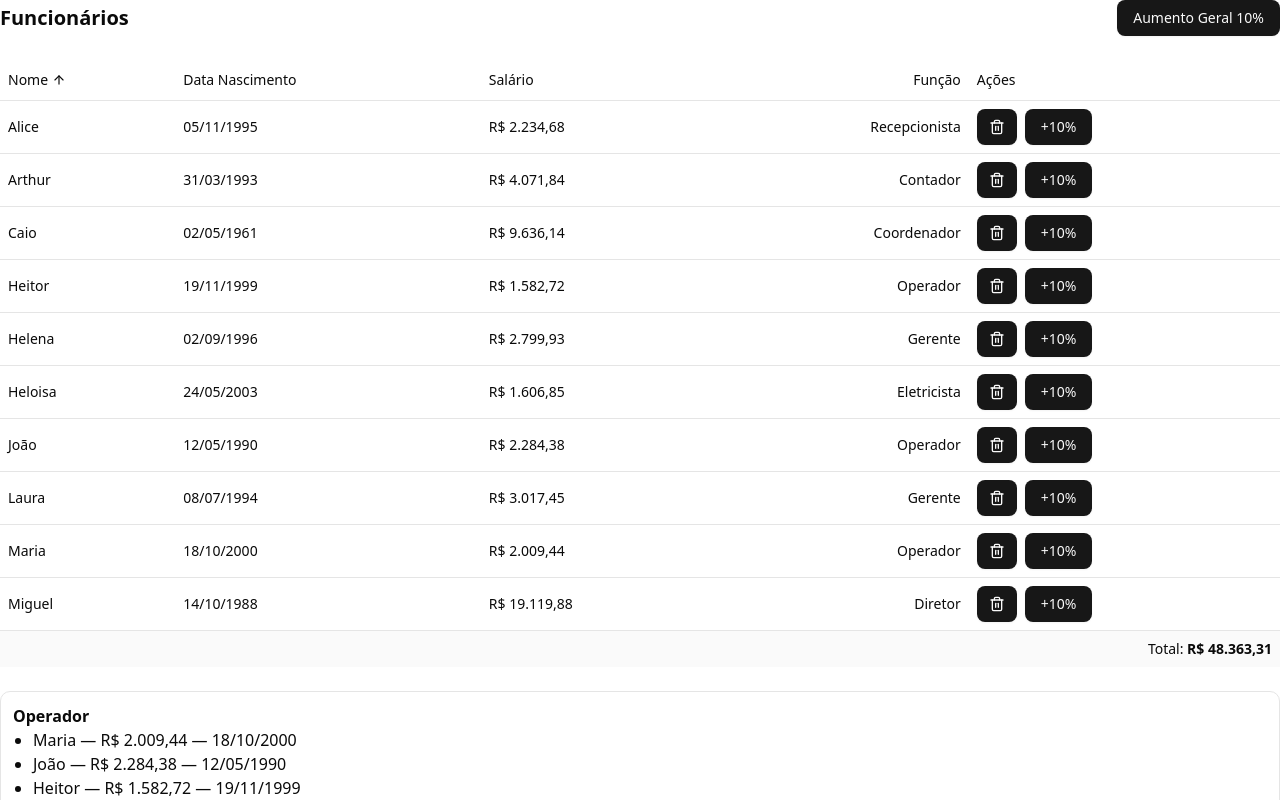
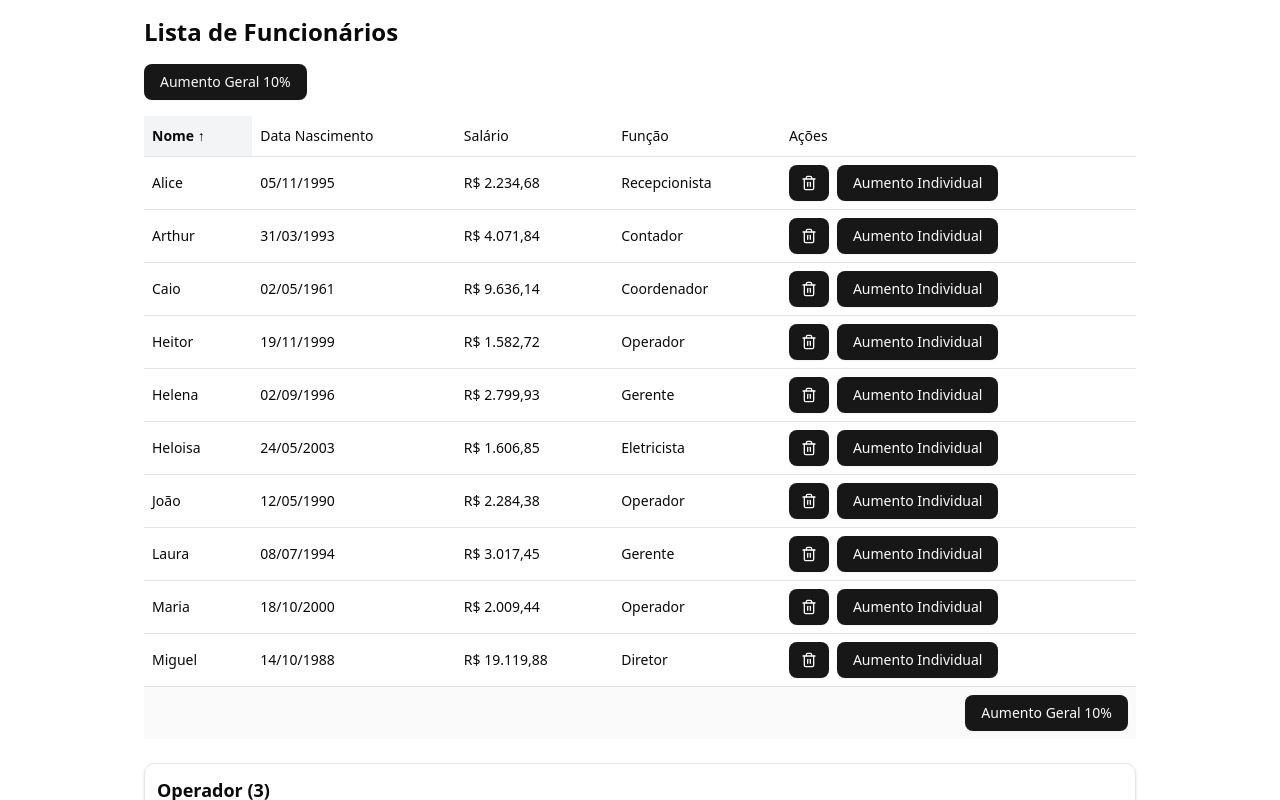
Before and after one commit to TalysonCruz/my-teste, a Next.js app: page / in a window 1280 px wide. Shown: the top 800 px of the page. Built offline with nearby package versions, Linux system fonts and the light colour scheme.

Commit message:
Update page.tsx

```diff
--- a/src/app/page.tsx
+++ b/src/app/page.tsx
@@ -1,6 +1,5 @@
 "use client";
-import React, { useMemo, useState } from "react";
-
+import { useMemo, useState } from "react";
 import { Button } from "@/components/ui/button";
 import {
   Table,
@@ -11,12 +10,12 @@ import {
   TableCell,
   TableFooter,
 } from "@/components/ui/table";
-import { Trash2, ArrowUp, ArrowDown } from "lucide-react";
+import { Trash2 } from "lucide-react";
 
 type Funcionario = {
   id: number;
   nome: string;
-  nascimento: string; // formato "YYYY-MM-DD"
+  nascimento: string;
   salario: number;
   funcao: string;
 };
@@ -94,10 +93,8 @@ const listFuncionarios: Funcionario[] = [
   },
 ];
 
-export default function TabelaFuncionarios() {
-  const [funcionarios, setFuncionarios] =
-    useState<Funcionario[]>(listFuncionarios);
-
+export default function Home() {
+  const [funcionarios, setFuncionarios] = useState(listFuncionarios);
   const [ordenarPor, setOrdenarPor] = useState<
     "nome" | "nascimento" | "salario" | "funcao"
   >("nome");
@@ -105,64 +102,45 @@ export default function TabelaFuncionarios() {
 
   const toggleOrdenacao = (coluna: typeof ordenarPor) => {
     if (ordenarPor === coluna) {
-      setOrdenacao((p) => (p === "asc" ? "desc" : "asc"));
+      setOrdenacao((prev) => (prev === "asc" ? "desc" : "asc"));
     } else {
       setOrdenarPor(coluna);
       setOrdenacao("asc");
     }
   };
 
-  const parseISOToDate = (iso: string) => {
-    const [y, m, d] = iso.split("-").map(Number);
-    return new Date(y, (m || 1) - 1, d || 1);
-  };
-
-  const formatarData = (iso: string) => {
-    const d = parseISOToDate(iso);
-    return d.toLocaleDateString("pt-BR");
-  };
-
-  const formatarDinheiro = (v: number) =>
-    new Intl.NumberFormat("pt-BR", {
-      style: "currency",
-      currency: "BRL",
-    }).format(v);
-
   const funcionariosOrdenados = useMemo(() => {
     return [...funcionarios].sort((a, b) => {
       let compare = 0;
-
-      if (ordenarPor === "nome") {
-        compare = a.nome.localeCompare(b.nome);
-      } else if (ordenarPor === "funcao") {
+      if (ordenarPor === "nome") compare = a.nome.localeCompare(b.nome);
+      else if (ordenarPor === "funcao")
         compare = a.funcao.localeCompare(b.funcao);
-      } else if (ordenarPor === "nascimento") {
+      else if (ordenarPor === "nascimento")
         compare =
-          parseISOToDate(a.nascimento).getTime() -
-          parseISOToDate(b.nascimento).getTime();
-      } else if (ordenarPor === "salario") {
-        compare = a.salario - b.salario;
-      }
-
+          new Date(a.nascimento).getTime() - new Date(b.nascimento).getTime();
+      else if (ordenarPor === "salario") compare = a.salario - b.salario;
       return ordenacao === "asc" ? compare : -compare;
     });
   }, [funcionarios, ordenarPor, ordenacao]);
 
+  const formatarDinheiro = (valor: number) =>
+    new Intl.NumberFormat("pt-BR", {
+      style: "currency",
+      currency: "BRL",
+    }).format(valor);
+
+  const formatarData = (dataStr: string) =>
+    new Date(dataStr).toLocaleDateString("pt-BR");
+
   const removerUsuario = (id: number) =>
     setFuncionarios((prev) => prev.filter((f) => f.id !== id));
-
   const aumentarSalario = () =>
     setFuncionarios((prev) =>
-      prev.map((f) => ({ ...f, salario: Number((f.salario * 1.1).toFixed(2)) }))
+      prev.map((f) => ({ ...f, salario: f.salario * 1.1 }))
     );
-
   const aumentarSalarioDeUm = (id: number) =>
     setFuncionarios((prev) =>
-      prev.map((f) =>
-        f.id === id
-          ? { ...f, salario: Number((f.salario * 1.1).toFixed(2)) }
-          : f
-      )
+      prev.map((f) => (f.id === id ? { ...f, salario: f.salario * 1.1 } : f))
     );
 
   const agrupadoPorFuncao = useMemo(() => {
@@ -174,92 +152,50 @@ export default function TabelaFuncionarios() {
   }, [funcionarios]);
 
   return (
-    <div className="space-y-6">
-      <div className="flex justify-between items-center">
-        <h2 className="text-xl font-bold">Funcionários</h2>
+    <section className="max-w-5xl mx-auto p-4 space-y-6">
+      <h1 className="text-2xl font-bold mb-4">Lista de Funcionários</h1>
+      <div className="flex gap-2 mb-4">
         <Button onClick={aumentarSalario}>Aumento Geral 10%</Button>
       </div>
 
       <Table>
         <TableHeader>
           <TableRow>
-            <TableHead
-              onClick={() => toggleOrdenacao("nome")}
-              className="cursor-pointer"
-            >
-              <div className="flex items-center gap-1">
-                Nome
-                {ordenarPor === "nome" &&
-                  (ordenacao === "asc" ? (
-                    <ArrowUp size={14} />
-                  ) : (
-                    <ArrowDown size={14} />
-                  ))}
-              </div>
-            </TableHead>
-
-            <TableHead
-              onClick={() => toggleOrdenacao("nascimento")}
-              className="cursor-pointer"
-            >
-              <div className="flex items-center gap-1">
-                Data Nascimento
-                {ordenarPor === "nascimento" &&
-                  (ordenacao === "asc" ? (
-                    <ArrowUp size={14} />
-                  ) : (
-                    <ArrowDown size={14} />
-                  ))}
-              </div>
-            </TableHead>
-
-            <TableHead
-              onClick={() => toggleOrdenacao("salario")}
-              className="cursor-pointer"
-            >
-              <div className="flex items-center gap-1">
-                Salário
-                {ordenarPor === "salario" &&
-                  (ordenacao === "asc" ? (
-                    <ArrowUp size={14} />
-                  ) : (
-                    <ArrowDown size={14} />
-                  ))}
-              </div>
-            </TableHead>
-
-            <TableHead
-              onClick={() => toggleOrdenacao("funcao")}
-              className="cursor-pointer text-right"
-            >
-              <div className="flex items-center justify-end gap-1">
-                Função
-                {ordenarPor === "funcao" &&
-                  (ordenacao === "asc" ? (
-                    <ArrowUp size={14} />
-                  ) : (
-                    <ArrowDown size={14} />
-                  ))}
-              </div>
-            </TableHead>
-
+            {["nome", "nascimento", "salario", "funcao"].map((col) => (
+              <TableHead
+                key={col}
+                className={`cursor-pointer ${
+                  ordenarPor === col ? "font-bold bg-gray-100" : ""
+                }`}
+                onClick={() => toggleOrdenacao(col as typeof ordenarPor)}
+              >
+                {col === "nome"
+                  ? "Nome"
+                  : col === "nascimento"
+                  ? "Data Nascimento"
+                  : col === "salario"
+                  ? "Salário"
+                  : "Função"}
+                {ordenarPor === col && (ordenacao === "asc" ? " ↑" : " ↓")}
+              </TableHead>
+            ))}
             <TableHead>Ações</TableHead>
           </TableRow>
         </TableHeader>
 
         <TableBody>
-          {funcionariosOrdenados.map((item) => (
-            <TableRow key={item.id}>
-              <TableCell>{item.nome}</TableCell>
-              <TableCell>{formatarData(item.nascimento)}</TableCell>
-              <TableCell>{formatarDinheiro(item.salario)}</TableCell>
-              <TableCell className="text-right">{item.funcao}</TableCell>
+          {funcionariosOrdenados.map((f) => (
+            <TableRow key={f.id}>
+              <TableCell>{f.nome}</TableCell>
+              <TableCell>{formatarData(f.nascimento)}</TableCell>
+              <TableCell>{formatarDinheiro(f.salario)}</TableCell>
+              <TableCell>{f.funcao}</TableCell>
               <TableCell className="flex gap-2">
-                <Button onClick={() => removerUsuario(item.id)}>
+                <Button onClick={() => removerUsuario(f.id)}>
                   <Trash2 />
                 </Button>
-                <Button onClick={() => aumentarSalarioDeUm(item.id)}>
-                  +10%
+                <Button onClick={() => aumentarSalarioDeUm(f.id)}>
+                  Aumento Individual
                 </Button>
               </TableCell>
             </TableRow>
@@ -269,33 +205,29 @@ export default function TabelaFuncionarios() {
         <TableFooter>
           <TableRow>
             <TableCell colSpan={5} className="text-right">
-              Total:{" "}
-              <strong>
-                {formatarDinheiro(
-                  funcionarios.reduce((s, f) => s + f.salario, 0)
-                )}
-              </strong>
+              <Button onClick={aumentarSalario}>Aumento Geral 10%</Button>
             </TableCell>
           </TableRow>
         </TableFooter>
       </Table>
 
-      {/* agrupamento por função */}
-      <div className="space-y-4">
+      {/* Agrupamento por função */}
+      <div className="space-y-4 mt-6">
         {Object.entries(agrupadoPorFuncao).map(([funcao, lista]) => (
-          <div key={funcao} className="border p-3 rounded-lg">
-            <h3 className="font-semibold">{funcao}</h3>
-            <ul className="pl-5 list-disc">
+          <div key={funcao} className="border p-3 rounded-lg shadow">
+            <h2 className="font-bold text-lg">
+              {funcao} ({lista.length})
+            </h2>
+            <ul className="list-disc pl-6">
               {lista.map((f) => (
                 <li key={f.id}>
-                  {f.nome} — {formatarDinheiro(f.salario)} —{" "}
-                  {formatarData(f.nascimento)}
+                  {f.nome} — {formatarDinheiro(f.salario)}
                 </li>
               ))}
             </ul>
           </div>
         ))}
       </div>
-    </div>
+    </section>
   );
 }
```
